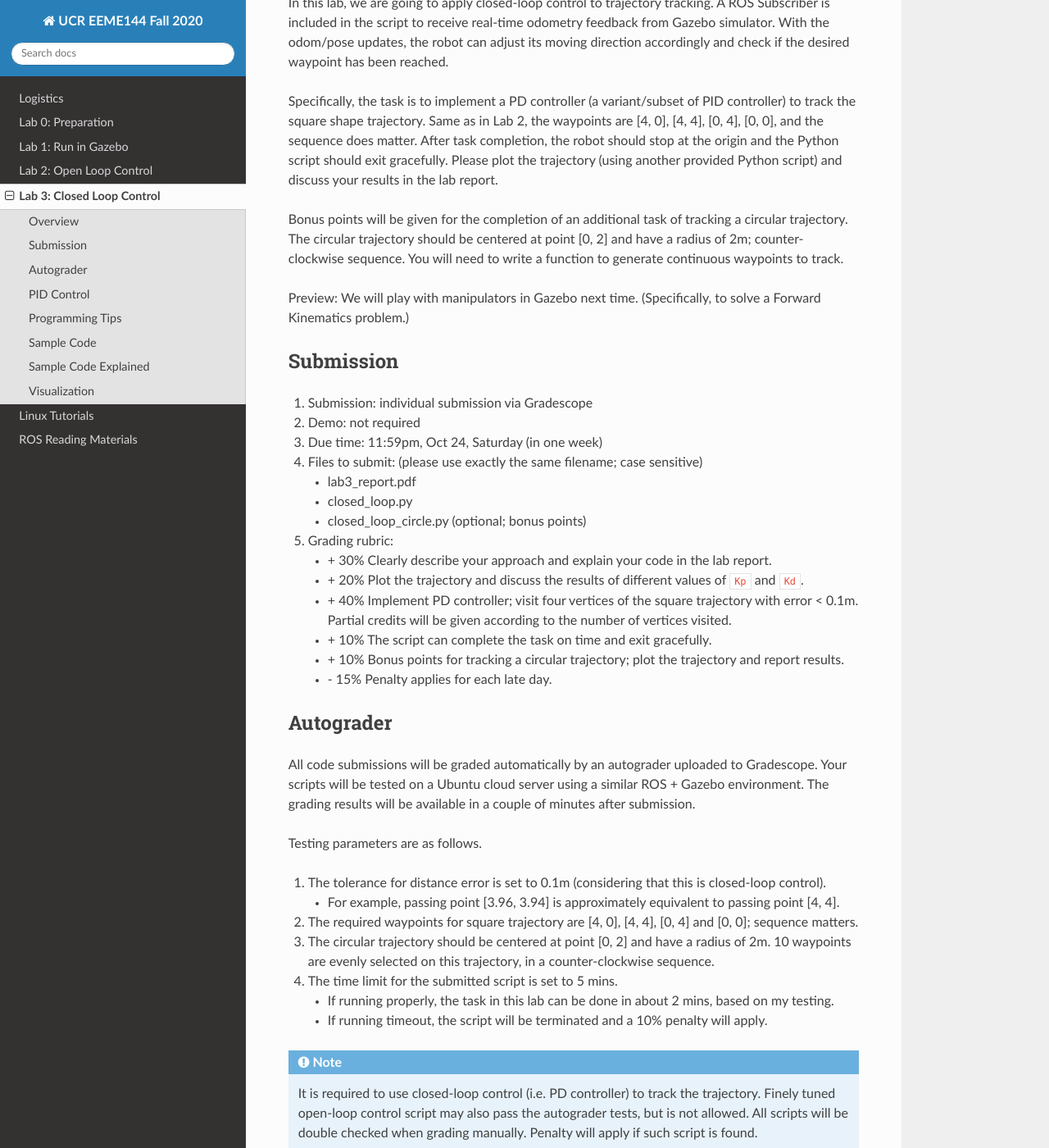
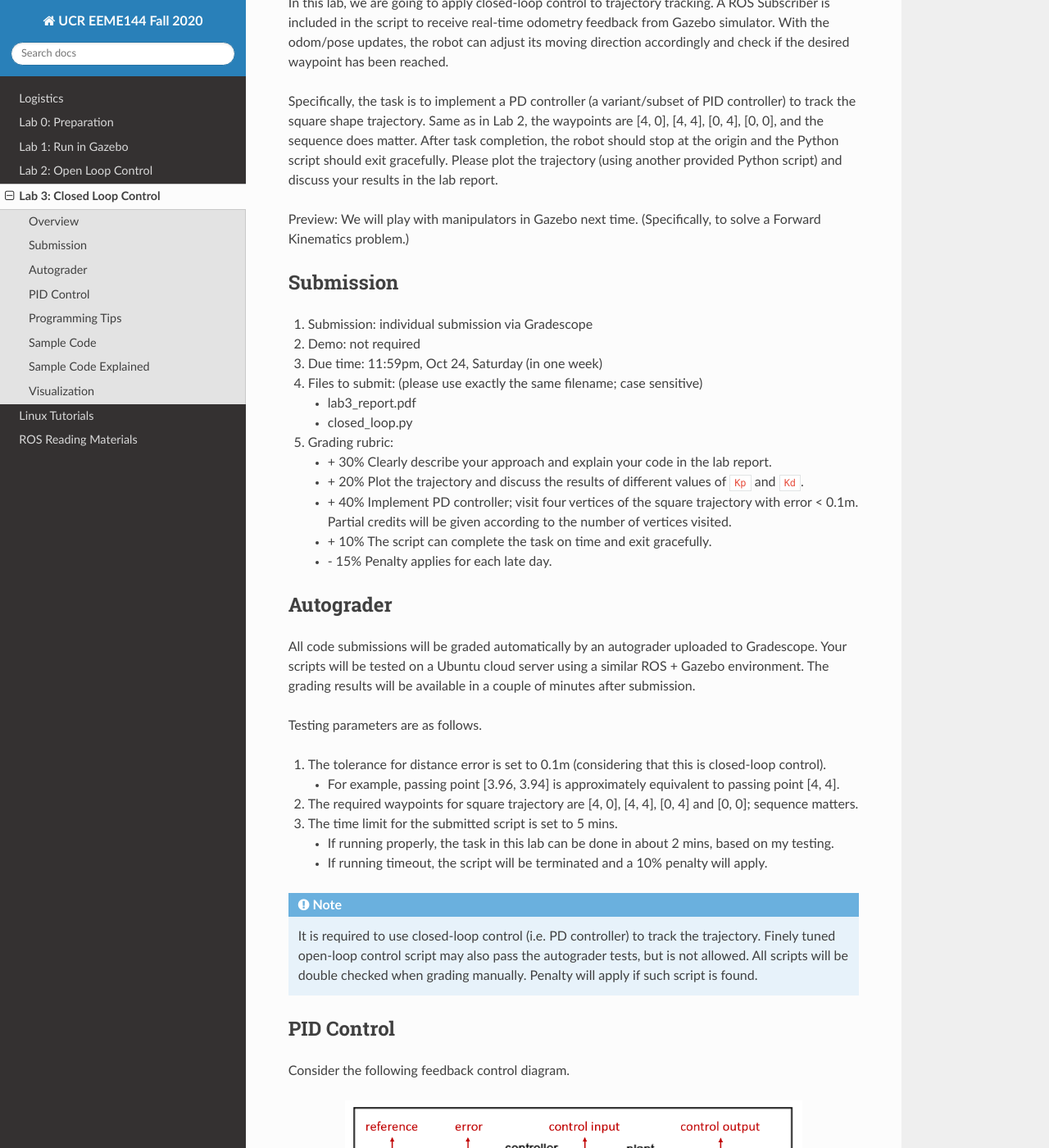
Before and after one commit to UCR-Robotics/ee144, a Sphinx documentation site: the page built from docs/lab3.rst, in a window 1280 px wide and 1400 px high, scrolled down 224 px. Shown: the whole window at 82% size. Built offline with Sphinx 7.4.7 and the Read the Docs theme 2.0.0, drawn with Linux system fonts in a browser that asks for light colours.

Commit message:
remove bonus point

```diff
--- a/docs/lab3.rst
+++ b/docs/lab3.rst
@@ -14,10 +14,6 @@ to track the square shape trajectory.
 Same as in Lab 2, the waypoints are [4, 0], [4, 4], [0, 4], [0, 0], and the sequence does matter.
 After task completion, the robot should stop at the origin and the Python script should exit gracefully.
 Please plot the trajectory (using another provided Python script) and discuss your results in the lab report.
-
-Bonus points will be given for the completion of an additional task of tracking a circular trajectory.
-The circular trajectory should be centered at point [0, 2] and have a radius of 2m; counter-clockwise sequence.
-You will need to write a function to generate continuous waypoints to track.
 
 Preview: We will play with manipulators in Gazebo next time.
 (Specifically, to solve a Forward Kinematics problem.)
@@ -36,7 +32,6 @@ Submission
 
    - lab3_report.pdf
    - closed_loop.py
-   - closed_loop_circle.py (optional; bonus points)
 
 #. Grading rubric:
 
@@ -45,8 +40,6 @@ Submission
    + \+ 40%  Implement PD controller; visit four vertices of the square trajectory with error < 0.1m.
      Partial credits will be given according to the number of vertices visited.
    + \+ 10%  The script can complete the task on time and exit gracefully.
-   + \+ 10%  Bonus points for tracking a circular trajectory;
-     plot the trajectory and report results.
    + \- 15%  Penalty applies for each late day.
 
 
@@ -64,9 +57,6 @@ Testing parameters are as follows.
    - For example, passing point [3.96, 3.94] is approximately equivalent to passing point [4, 4].
 
 #. The required waypoints for square trajectory are [4, 0], [4, 4], [0, 4] and [0, 0]; sequence matters.
-
-#. The circular trajectory should be centered at point [0, 2] and have a radius of 2m.
-   10 waypoints are evenly selected on this trajectory, in a counter-clockwise sequence.
 
 #. The time limit for the submitted script is set to 5 mins.
 
```
